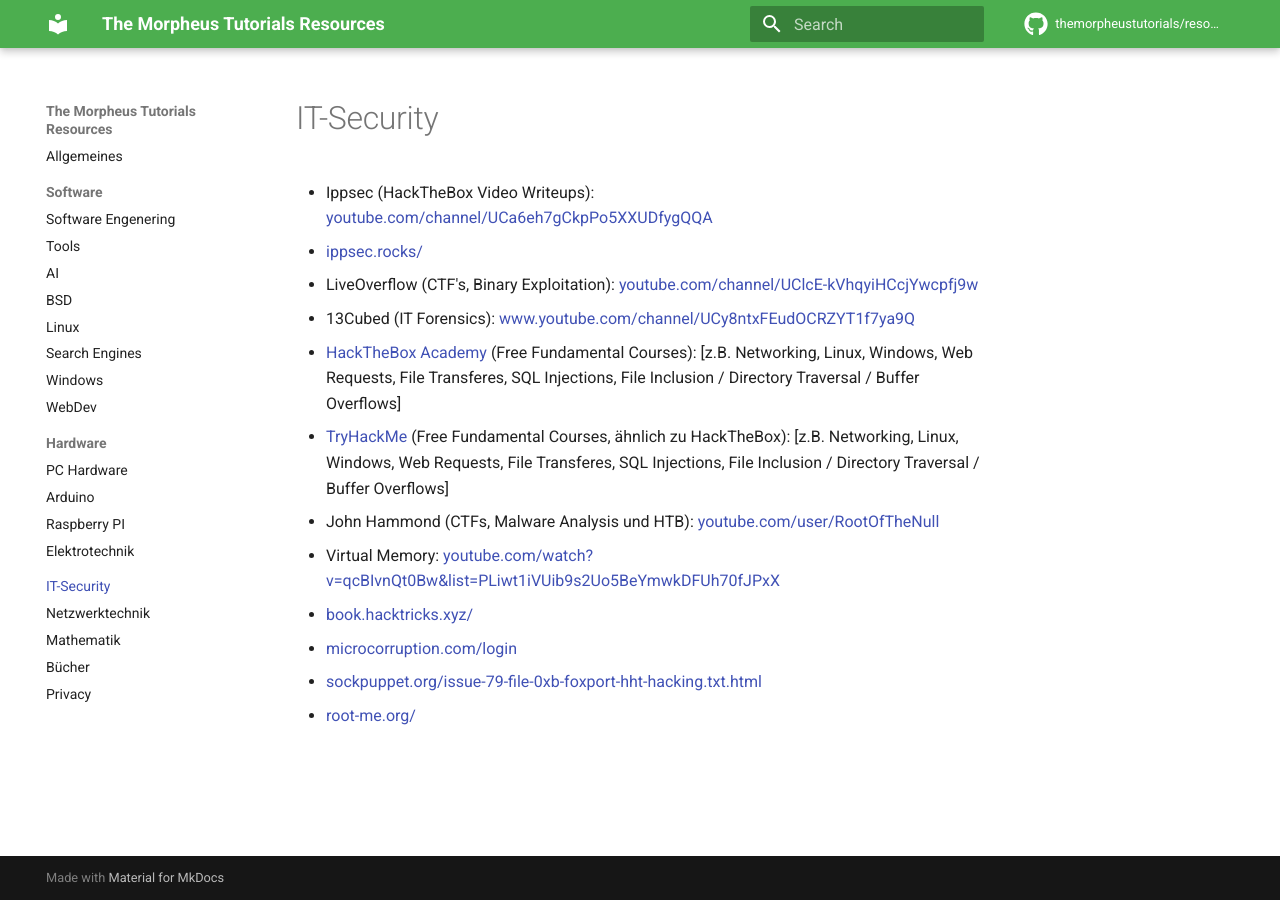
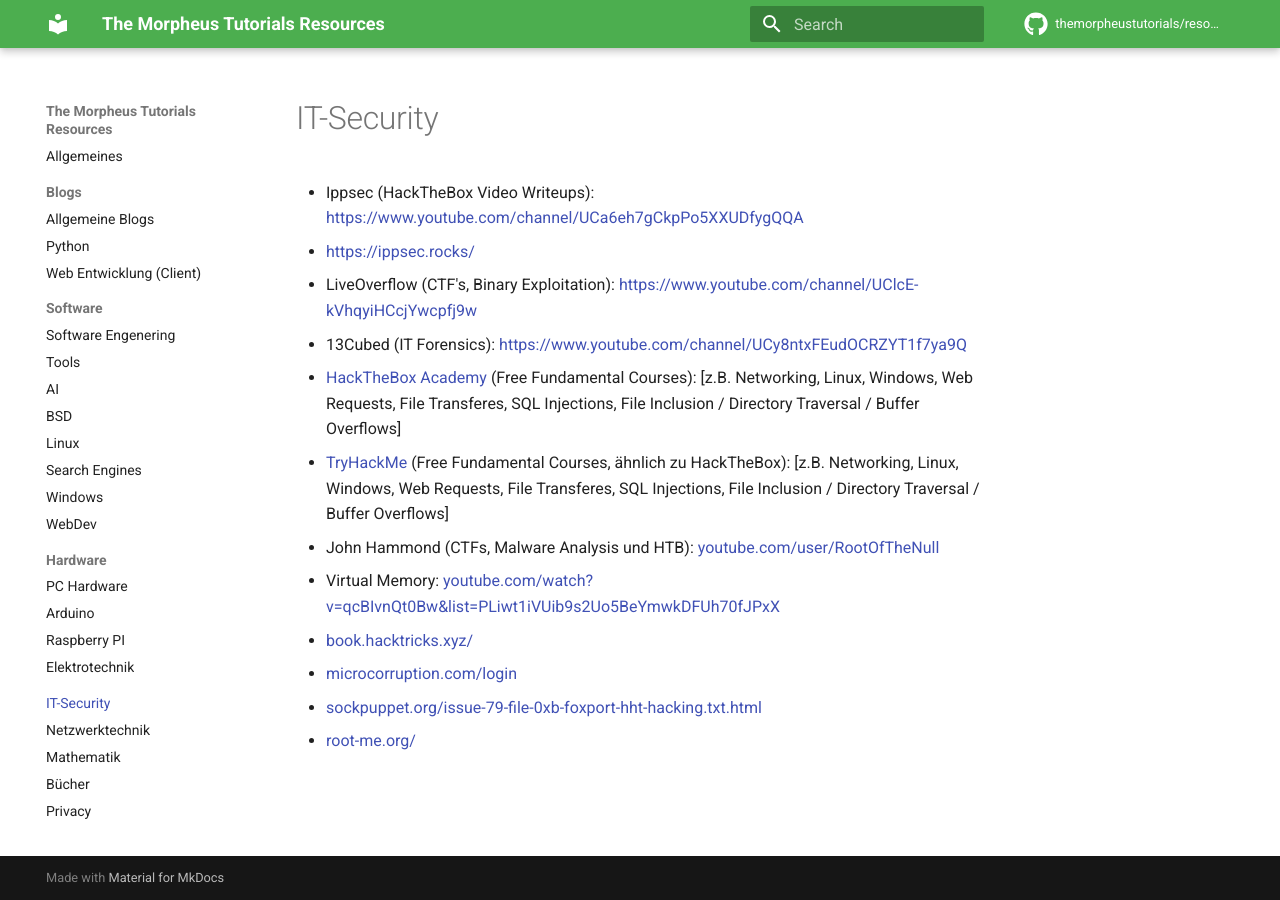
Before and after one commit to themorpheustutorials/resources, an MkDocs documentation site: the page built from docs/it-security.md, in a window 1280 px wide. Built offline with MkDocs 1.6.1 and Material for MkDocs 9.7.7, drawn with Linux system fonts in a browser that asks for light colours; comment, search, counter and statistics services are not loaded.

Commit message:
Added Blogs category (#10)
Blogs category:
* Python
* Web
* Other

Improved IT Security

```diff
--- a/mkdocs.yml
+++ b/mkdocs.yml
@@ -48,6 +48,10 @@ plugins:
 
 nav:
   - 'Allgemeines': index.md
+  - 'Blogs':
+      - 'Allgemeine Blogs': blogs/index.md
+      - 'Python': blogs/python.md
+      - 'Web Entwicklung (Client)': blogs/web-client.md
   - 'Software':
       - 'Software Engenering': software/software-engenering.md
       - 'Tools': software/tools.md
```
Also changed, not shown: docs/blogs/index.md (added, +12 -0 lines), docs/blogs/python.md (added, +4 -0 lines), docs/blogs/web-client.md (added, +3 -0 lines), docs/it-security.md (+5 -7 lines).
